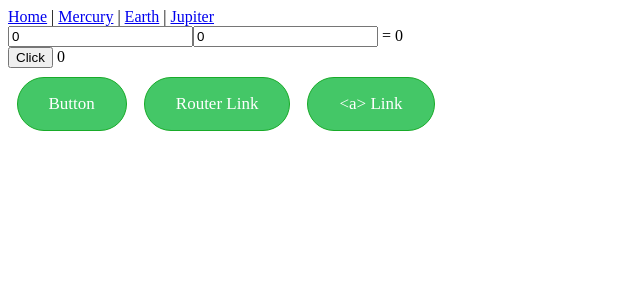
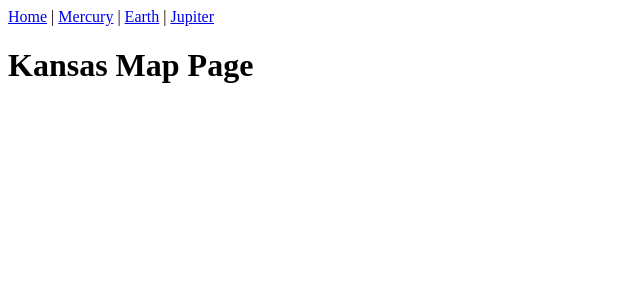
Before and after one commit to alextate4/sandbox-alextate4, a Vue app: page / in a window 1280 px wide. Shown: the top 300 px of the page, without its empty margins (0-640 px from the left). Built offline with nearby package versions, Linux system fonts and the light colour scheme.

Commit message:
removed examples

```diff
--- a/src/views/Home.vue
+++ b/src/views/Home.vue
@@ -1,43 +1,13 @@
 <template>
   <div class="home">
-    <input v-model="num1" type="number" />
-    <input v-model="num2" type="number" />
-    = {{ result }}
-    <div>
-      <button @click="calculate">Click</button>
-      {{ resultClick }}
-    </div>
-    <AppButton @click="calculate">Button</AppButton>
-    <AppButton to="/about">Router Link</AppButton>
-    <AppButton href="/about">&lt;a&gt; Link</AppButton>
+    <h1>Kansas Map Page</h1>
   </div>
 </template>
 
 <script>
-import AppButton from '../components/ui/AppButton.vue';
-import multiplication from '../utils/math';
-
 export default {
-  name: 'Home',
-  components: {
-    AppButton
-  },
-  data() {
-    return {
-      num1: 0,
-      num2: 0,
-      resultClick: 0
-    };
-  },
-  computed: {
-    result() {
-      return multiplication(this.num1, this.num2);
-    }
-  },
-  methods: {
-    calculate() {
-      this.resultClick = multiplication(this.num1, this.num2);
-    }
-  }
+  name: 'Home'
 };
 </script>
+
+<style scoped></style>
```
